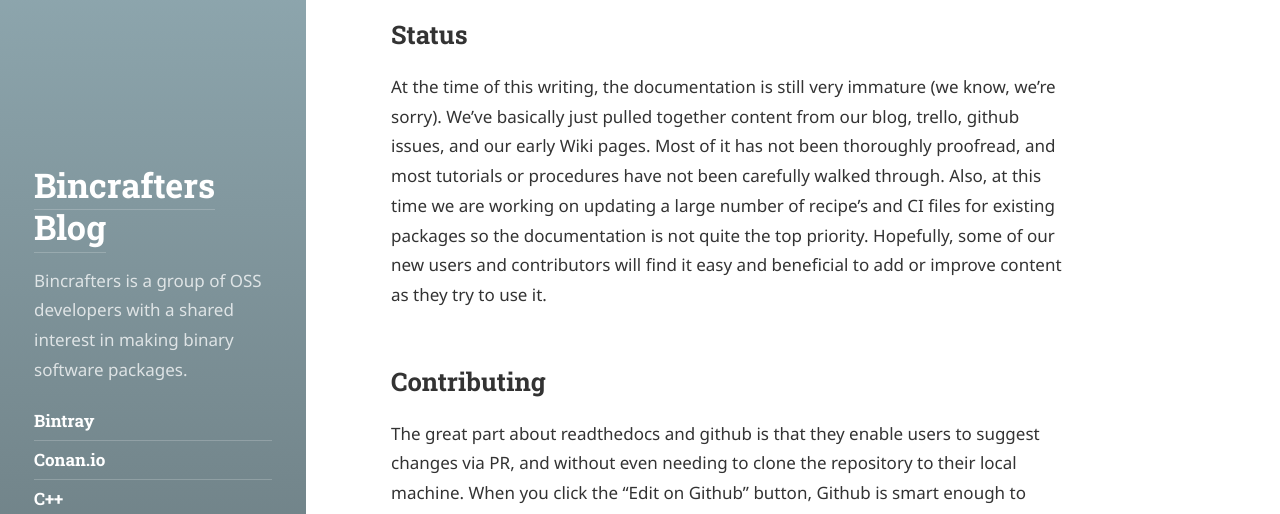
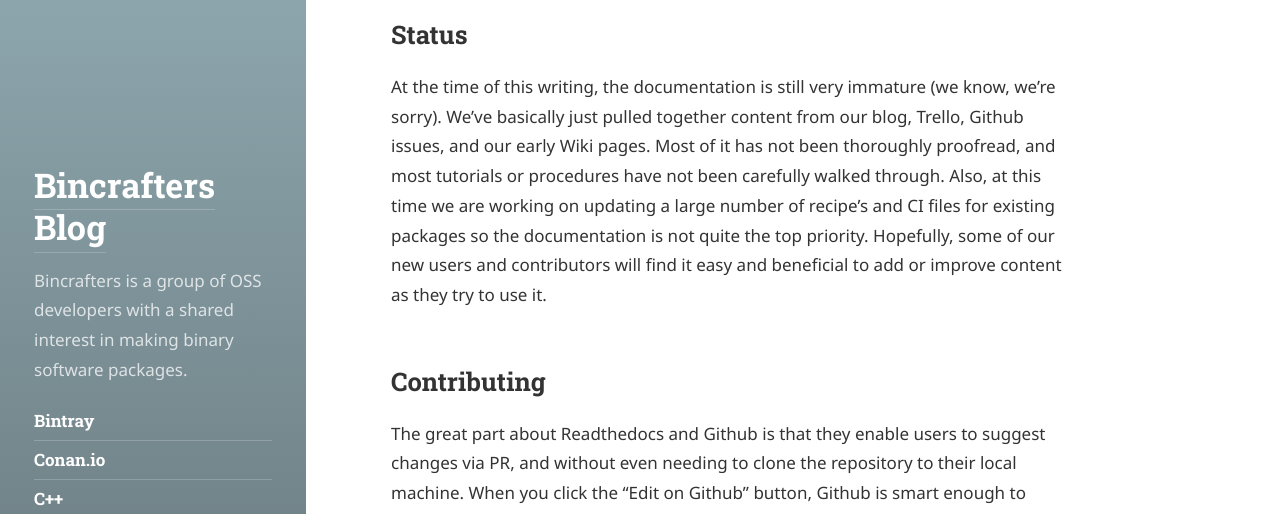
Before and after one commit to bincrafters/bincrafters.github.io, a Jekyll site: the page built from _posts/2017-12-21-Bincrafters-Technical-Documentation.md, in a window 1280 px wide and 1400 px high. Shown: the part 661-1175 px from the top of the window. Built offline with Jekyll 4.4.1, drawn with Linux system fonts in a browser that asks for light colours; some web fonts are replaced; some of the changed text lies outside the part shown.

Commit message:
cosmetics

```diff
--- a/_posts/2017-12-21-Bincrafters-Technical-Documentation.md
+++ b/_posts/2017-12-21-Bincrafters-Technical-Documentation.md
@@ -12,10 +12,10 @@ http://bincrafters.readthedocs.io/en/latest
 After battling a bit with the scaleability issues of the Github wiki, and then various documents inside a github repository, we realized the answer had been in front of us all along.  The documentation platform for Conan.io has been very stable and effective for us, and the integration with Github enabled all of us to make various contributions and corrections via GIT (the most effective known mechanism for this kind of collaboration). So, obviously we signed up for the same platform for Bincrafters.
 
 ## Status
-At the time of this writing, the documentation is still very immature (we know, we're sorry).  We've basically just pulled together content from our blog, trello, github issues, and our early Wiki pages.  Most of it has not been thoroughly proofread, and most tutorials or procedures have not been carefully walked through.  Also, at this time we are working on updating a large number of recipe's and CI files for existing packages so the documentation is not quite the top priority.  Hopefully, some of our new users and contributors will find it easy and beneficial to add or improve content as they try to use it.
+At the time of this writing, the documentation is still very immature (we know, we're sorry).  We've basically just pulled together content from our blog, Trello, Github issues, and our early Wiki pages.  Most of it has not been thoroughly proofread, and most tutorials or procedures have not been carefully walked through.  Also, at this time we are working on updating a large number of recipe's and CI files for existing packages so the documentation is not quite the top priority.  Hopefully, some of our new users and contributors will find it easy and beneficial to add or improve content as they try to use it.
 
 ## Contributing
-The great part about readthedocs and github is that they enable users to suggest changes via PR, and without even needing to clone the repository to their local machine.  When you click the "Edit on Github" button, Github is smart enough to assume you need to fork the repository, and that your changes in the web interface need to be submitted as a PR.  The whole workflow is streamlined, so hopefully everyone finds this to be convenient enough to be worth the effort.  Of course, most consumers of OSS resources WANT to help, it's most often just a matter of how high the barriers are to entry.  With Readthedocs and Github, we feel that the barrier is as low as it can be with current technology.
+The great part about Readthedocs and Github is that they enable users to suggest changes via PR, and without even needing to clone the repository to their local machine.  When you click the "Edit on Github" button, Github is smart enough to assume you need to fork the repository, and that your changes in the web interface need to be submitted as a PR.  The whole workflow is streamlined, so hopefully everyone finds this to be convenient enough to be worth the effort.  Of course, most consumers of OSS resources WANT to help, it's most often just a matter of how high the barriers are to entry.  With Readthedocs and Github, we feel that the barrier is as low as it can be with current technology.
 
 ## Thanks
 Thanks to both Github and Readthedocs for their unbelievable free services, and thanks to all our past, present, and future contributors.
```
